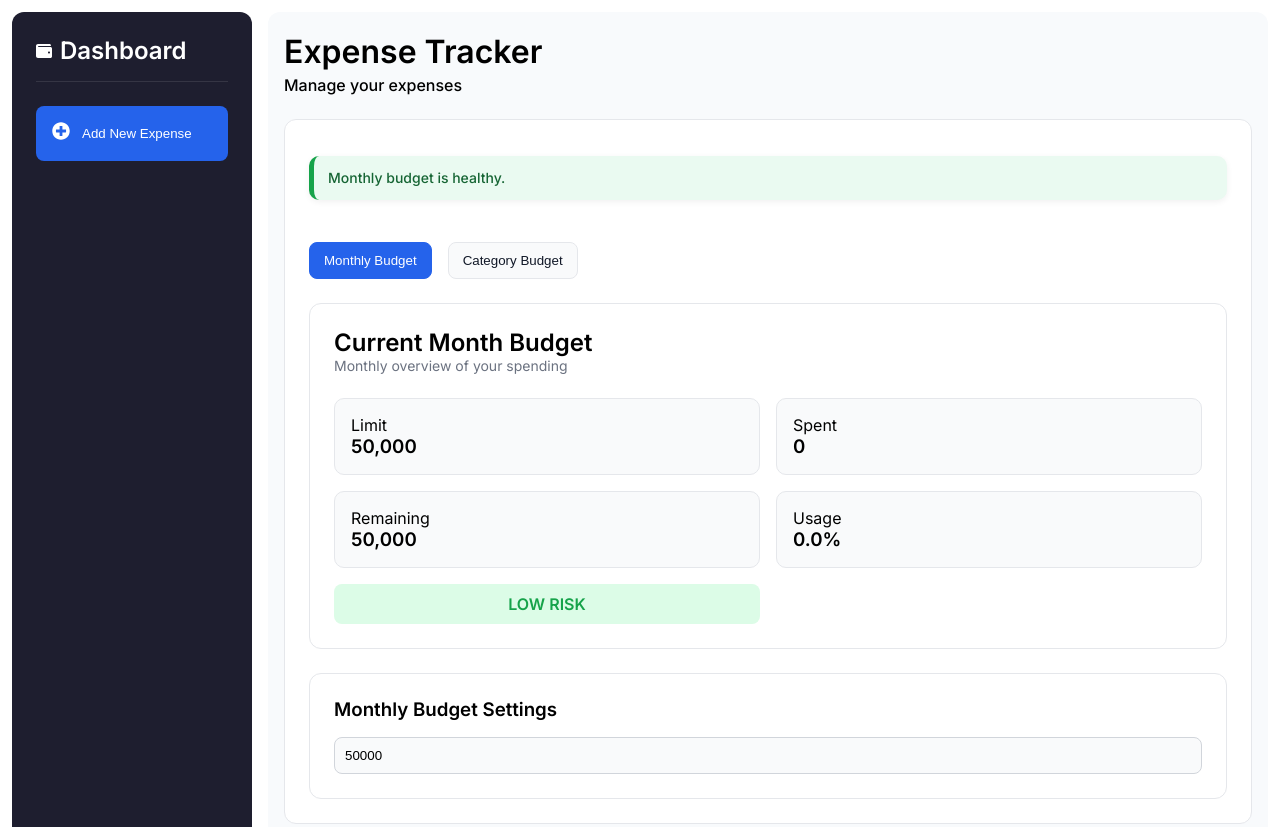
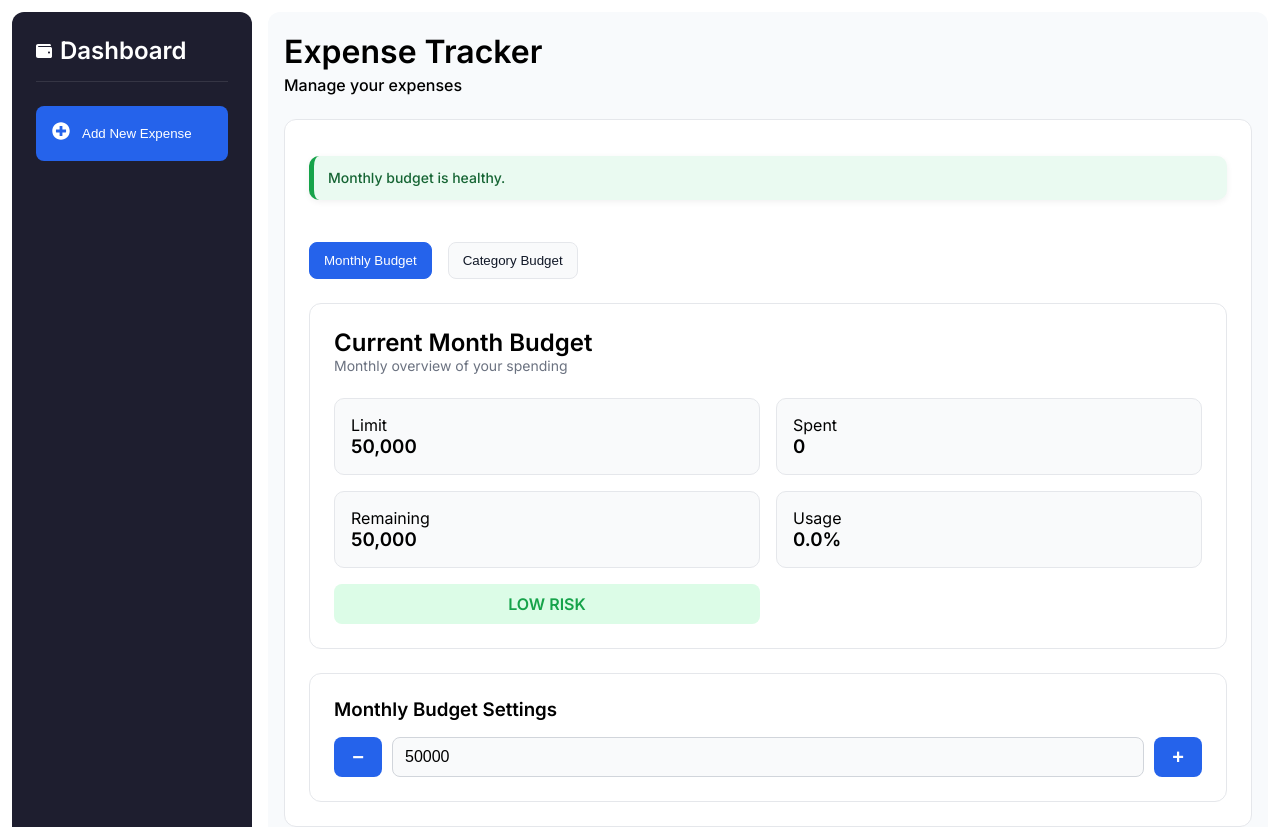
Before and after one commit to rafeeqhassani/expense-tracker-react, a React (Vite) app: page / in a window 1280 px wide. Shown: the top 827 px of the page. Built offline with nearby package versions, Linux system fonts and the light colour scheme.

Commit message:
feat(budget): add category search and press-and-hold increment/decrement controls

```diff
--- a/src/components/budgets/CategoryBudgetEditor.jsx
+++ b/src/components/budgets/CategoryBudgetEditor.jsx
@@ -1,8 +1,12 @@
+import useHoldButton from "../../hooks/useHoldButton";
+
 function CategoryBudgetEditor({
   categoryLimits,
   allCategories,
   updateCategoryLimit,
 }) {
+  const { start, stop } = useHoldButton();
+
   return (
     <section className="category-budget-editor">
       <h3>Category Budget Settings</h3>
@@ -11,14 +15,44 @@ function CategoryBudgetEditor({
         <div key={category}>
           <label>{category}</label>
 
-          <input
-            type="number"
-            value={categoryLimits[category] ?? 0}
-            onChange={(e) => updateCategoryLimit(category, e.target.value)}
-          />
+          <div className="budget-input">
+            <button
+              type="button"
+              onMouseDown={() =>
+                start(() =>
+                  updateCategoryLimit(category, (prev) =>
+                    Math.max(0, prev - 1),
+                  ),
+                )
+              }
+              onMouseUp={stop}
+              onMouseLeave={stop}
+            >
+              −
+            </button>
+
+            <input
+              type="number"
+              step="1"
+              value={categoryLimits[category] ?? 0}
+              onChange={(e) => updateCategoryLimit(category, e.target.value)}
+            />
+
+            <button
+              type="button"
+              onMouseDown={() =>
+                start(() => updateCategoryLimit(category, (prev) => prev + 1))
+              }
+              onMouseUp={stop}
+              onMouseLeave={stop}
+            >
+              +
+            </button>
+          </div>
         </div>
       ))}
     </section>
   );
 }
+
 export default CategoryBudgetEditor;
--- a/src/components/budgets/MonthlyBudgetEditor.jsx
+++ b/src/components/budgets/MonthlyBudgetEditor.jsx
@@ -1,14 +1,44 @@
+import useHoldButton from "../../hooks/useHoldButton";
+
 function MonthlyBudgetEditor({ monthlyLimit, updateMonthlyLimit }) {
+  const { start, stop } = useHoldButton();
+
   return (
     <section className="budget-editor">
       <h3>Monthly Budget Settings</h3>
 
-      <input
-        type="number"
-        value={monthlyLimit}
-        onChange={(e) => updateMonthlyLimit(e.target.value)}
-      />
+      <div className="budget-input">
+        <button
+          type="button"
+          onMouseDown={() =>
+            start(() => updateMonthlyLimit((prev) => Math.max(0, prev - 1)))
+          }
+          onMouseUp={stop}
+          onMouseLeave={stop}
+        >
+          −
+        </button>
+
+        <input
+          type="number"
+          step="1"
+          value={monthlyLimit}
+          onChange={(e) => updateMonthlyLimit(e.target.value)}
+        />
+
+        <button
+          type="button"
+          onMouseDown={() =>
+            start(() => updateMonthlyLimit((prev) => prev + 1))
+          }
+          onMouseUp={stop}
+          onMouseLeave={stop}
+        >
+          +
+        </button>
+      </div>
     </section>
   );
 }
+
 export default MonthlyBudgetEditor;
--- a/src/components/layout/MainLayout.jsx
+++ b/src/components/layout/MainLayout.jsx
@@ -1,5 +1,4 @@
 import { useEffect, useState } from "react";
-import useQueryParam from "../../hooks/useQueryParam";
 
 import Header from "../expenses/Header";
 import Filters from "../expenses/Filters";
@@ -11,11 +10,8 @@ import Toast from "../ui/Toast";
 import Sidebar from "./SideBar";
 import ExpenseAnalytics from "../expenses/ExpenseAnalytics";
 import ExpenseCharts from "../charts/ExpenseCharts";
-import MonthlyBudget from "../budgets/MonthlyBudget";
-import MonthlyBudgetEditor from "../budgets/MonthlyBudgetEditor";
-import CategoryBudget from "../budgets/CategoryBudget";
-import CategoryBudgetEditor from "../budgets/CategoryBudgetEditor";
-import BudgetAlertList from "../budgets/BudgetAlertList";
+
+import BudgetController from "../../controllers/BudgetController";
 
 function MainLayout({
   data,
@@ -62,12 +58,6 @@ function MainLayout({
     return () => window.removeEventListener("keydown", handleEsc);
   }, [actions]);
 
-  const query = useQueryParam();
-  const activeTab = query.get("tab") || "monthly";
-  const setTab = (tab) => {
-    query.set("tab", tab);
-  };
-
   return (
     <div className="dashboard">
       <Sidebar
@@ -79,52 +69,13 @@ function MainLayout({
       <main className="main">
         <Header toggleSidebar={toggleSidebar} openForm={actions.openForm} />
 
-        <section className="budget-tabs">
-          <BudgetAlertList alerts={budget.alerts} />
-
-          <div className="budget-tab-buttons">
-            <button
-              className={`budget-tab-button ${
-                activeTab === "monthly" ? "active" : ""
-              }`}
-              onClick={() => setTab("monthly")}
-            >
-              Monthly Budget
-            </button>
-
-            <button
-              className={`budget-tab-button ${
-                activeTab === "category" ? "active" : ""
-              }`}
-              onClick={() => setTab("category")}
-            >
-              Category Budget
-            </button>
-          </div>
-
-          <div className="budget-tab-content">
-            {activeTab === "monthly" && (
-              <div className="budget-tab-panel">
-                <MonthlyBudget budget={budget.monthly} />
-                <MonthlyBudgetEditor
-                  monthlyLimit={budgetConfig.monthlyLimit}
-                  updateMonthlyLimit={updateMonthlyLimit}
-                />
-              </div>
-            )}
-
-            {activeTab === "category" && (
-              <div className="budget-tab-panel">
-                <CategoryBudget categories={budget.categories} />
-                <CategoryBudgetEditor
-                  categoryLimits={budgetConfig.categoryLimits}
-                  allCategories={categories}
-                  updateCategoryLimit={updateCategoryLimit}
-                />
-              </div>
-            )}
-          </div>
-        </section>
+        <BudgetController
+          budget={budget}
+          budgetConfig={budgetConfig}
+          updateMonthlyLimit={updateMonthlyLimit}
+          updateCategoryLimit={updateCategoryLimit}
+          categories={categories}
+        />
 
         <Filters
           filters={filters}
--- /dev/null
+++ b/src/controllers/BudgetController.jsx
@@ -0,0 +1,7 @@
+import BudgetPage from "../pages/BudgetPage";
+
+function BudgetController(props) {
+  return <BudgetPage {...props} />;
+}
+
+export default BudgetController;
--- a/src/hooks/useBudget.js
+++ b/src/hooks/useBudget.js
@@ -34,7 +34,6 @@ function useBudget(expenses, budgetConfig) {
 
     allCategories.forEach((category) => {
       const spent = categorySpent?.[category] ?? 0;
-
       const limit = budgetConfig.categoryLimits?.[category] ?? 0;
 
       const status = getBudgetStatus(spent, limit);
@@ -48,9 +47,22 @@ function useBudget(expenses, budgetConfig) {
     return result;
   }, [allCategories, categorySpent, budgetConfig.categoryLimits]);
 
+  const categoryStatuses = useMemo(() => {
+    const result = {};
+
+    allCategories.forEach((category) => {
+      const spent = categorySpent?.[category] ?? 0;
+      const limit = budgetConfig.categoryLimits?.[category] ?? 0;
+
+      result[category] = getBudgetStatus(spent, limit);
+    });
+
+    return result;
+  }, [allCategories, categorySpent, budgetConfig.categoryLimits]);
+
   const alerts = useMemo(() => {
-    return getBudgetAlerts(monthly, categories);
-  }, [monthly, categories]);
+    return getBudgetAlerts(monthly, categoryStatuses);
+  }, [monthly, categoryStatuses]);
 
   return {
     monthly,
--- a/src/hooks/useBudgetConfig.js
+++ b/src/hooks/useBudgetConfig.js
@@ -26,19 +26,25 @@ function useBudgetConfig() {
     saveToLocalStorage(STORAGE_KEY, budgetConfig);
   }, [budgetConfig]);
 
-  const updateMonthlyLimit = useCallback((value) => {
+  const updateMonthlyLimit = useCallback((valueOrUpdater) => {
     setBudgetConfig((prev) => ({
       ...prev,
-      monthlyLimit: value,
+      monthlyLimit:
+        typeof valueOrUpdater === "function"
+          ? valueOrUpdater(prev.monthlyLimit)
+          : Number(valueOrUpdater),
     }));
   }, []);
 
-  const updateCategoryLimit = useCallback((category, value) => {
+  const updateCategoryLimit = useCallback((category, valueOrUpdater) => {
     setBudgetConfig((prev) => ({
       ...prev,
       categoryLimits: {
         ...prev.categoryLimits,
-        [category]: value,
+        [category]:
+          typeof valueOrUpdater === "function"
+            ? valueOrUpdater(prev.categoryLimits[category] ?? 0)
+            : Number(valueOrUpdater),
       },
     }));
   }, []);
--- /dev/null
+++ b/src/hooks/useHoldButton.js
@@ -0,0 +1,25 @@
+import { useRef, useEffect, useCallback } from "react";
+
+function useHoldButton() {
+  const timeoutRef = useRef(null);
+  const intervalRef = useRef(null);
+
+  const stop = useCallback(() => {
+    clearTimeout(timeoutRef.current);
+    clearInterval(intervalRef.current);
+  }, []);
+
+  const start = useCallback((action) => {
+    action();
+
+    timeoutRef.current = setTimeout(() => {
+      intervalRef.current = setInterval(action, 60);
+    }, 400);
+  }, []);
+
+  useEffect(() => stop, [stop]);
+
+  return { start, stop };
+}
+
+export default useHoldButton;
--- /dev/null
+++ b/src/pages/BudgetPage.jsx
@@ -0,0 +1,84 @@
+import { useState } from "react";
+import useQueryParam from "../hooks/useQueryParam";
+
+import MonthlyBudget from "../components/budgets/MonthlyBudget";
+import MonthlyBudgetEditor from "../components/budgets/MonthlyBudgetEditor";
+import CategoryBudget from "../components/budgets/CategoryBudget";
+import CategoryBudgetEditor from "../components/budgets/CategoryBudgetEditor";
+import BudgetAlertList from "../components/budgets/BudgetAlertList";
+
+function BudgetPage({
+  budget,
+  budgetConfig,
+  updateMonthlyLimit,
+  updateCategoryLimit,
+  categories,
+}) {
+  const [search, setSearch] = useState("");
+
+  const query = useQueryParam();
+  const activeTab = query.get("tab") || "monthly";
+
+  const setTab = (tab) => {
+    query.set("tab", tab);
+  };
+
+  return (
+    <section className="budget-tabs">
+      <BudgetAlertList alerts={budget.alerts} />
+
+      <div className="budget-tab-buttons">
+        <button
+          className={`budget-tab-button ${activeTab === "monthly" ? "active" : ""}`}
+          onClick={() => setTab("monthly")}
+        >
+          Monthly Budget
+        </button>
+
+        <button
+          className={`budget-tab-button ${activeTab === "category" ? "active" : ""}`}
+          onClick={() => setTab("category")}
+        >
+          Category Budget
+        </button>
+      </div>
+
+      <div className="budget-tab-content">
+        {activeTab === "monthly" && (
+          <div className="budget-tab-panel">
+            <MonthlyBudget budget={budget.monthly} />
+
+            <MonthlyBudgetEditor
+              monthlyLimit={budgetConfig.monthlyLimit}
+              updateMonthlyLimit={updateMonthlyLimit}
+            />
+          </div>
+        )}
+
+        {activeTab === "category" && (
+          <div className="budget-tab-panel">
+            <div className="category-budget-header">
+              <input
+                type="text"
+                placeholder="Search category..."
+                value={search}
+                onChange={(e) => setSearch(e.target.value)}
+                className="category-search"
+              />
+            </div>
+
+            <CategoryBudget categories={budget.categories} search={search} />
+
+            <CategoryBudgetEditor
+              categoryLimits={budgetConfig.categoryLimits}
+              allCategories={categories}
+              updateCategoryLimit={updateCategoryLimit}
+            />
+          </div>
+        )}
+      </div>
+    </section>
+  );
+}
+
+export default BudgetPage;
--- a/src/styles/styles.css
+++ b/src/styles/styles.css
@@ -444,8 +444,15 @@ h1 {
 .category-budget-editor div {
   display: flex;
   flex-direction: column;
-  gap: 6px;
+  align-items: stretch;
+  gap: 12px;
   margin-bottom: 10px;
+}
+
+.category-budget-editor label {
+  font-weight: 500;
+  display: flex;
+  align-self: flex-start;
 }
 
 .category-budget-editor input,
@@ -453,6 +460,55 @@ h1 {
   padding: 10px;
   border-radius: 8px;
   border: 1px solid #d1d5db;
+}
+
+.budget-input {
+  display: flex;
+  flex-direction: column;
+  gap: 10px;
+  width: 100%;
+}
+
+.budget-input input,
+.budget-input button {
+  width: 100%;
+}
+
+.budget-input input {
+  flex: 1;
+  min-width: 0;
+  padding: 10px 12px;
+  font-size: 16px;
+  text-align: center;
+}
+
+.budget-input button {
+  border: none;
+  border-radius: 8px;
+  background: #2563eb;
+  color: #fff;
+  font-size: 20px;
+  font-weight: 600;
+  cursor: pointer;
+  transition: background 0.2s ease;
+  width: 100%;
+  line-height: 1;
+  display: flex;
+  align-items: center;
+  justify-content: center;
+}
+
+.budget-input button:hover {
+  background: #1d4ed8;
+}
+
+.budget-input button:active {
+  transform: scale(0.96);
+}
+
+.budget-input button:disabled {
+  opacity: 0.5;
+  cursor: not-allowed;
 }
 
 .filters,
@@ -1145,6 +1201,11 @@ button:hover {
   .sidebar-overlay {
     display: none;
   }
+
+  .budget-input {
+    flex-direction: row;
+    align-items: center;
+  }
 }
 
 @media (min-width: 480px) {
@@ -1179,3 +1240,19 @@ button:hover {
     grid-template-columns: repeat(5, 1fr);
   }
 }
+
+@media (min-width: 768px) {
+  .budget-input {
+    flex-direction: row;
+    align-items: center;
+  }
+
+  .budget-input button {
+    width: 40px;
+    height: 40px;
+  }
+
+  .budget-input input {
+    text-align: left;
+  }
+}
```
Also changed, not shown: src/components/budgets/CategoryBudget.jsx (+12 -2 lines), src/utils/budgetDerive.js (+9 -0 lines).
